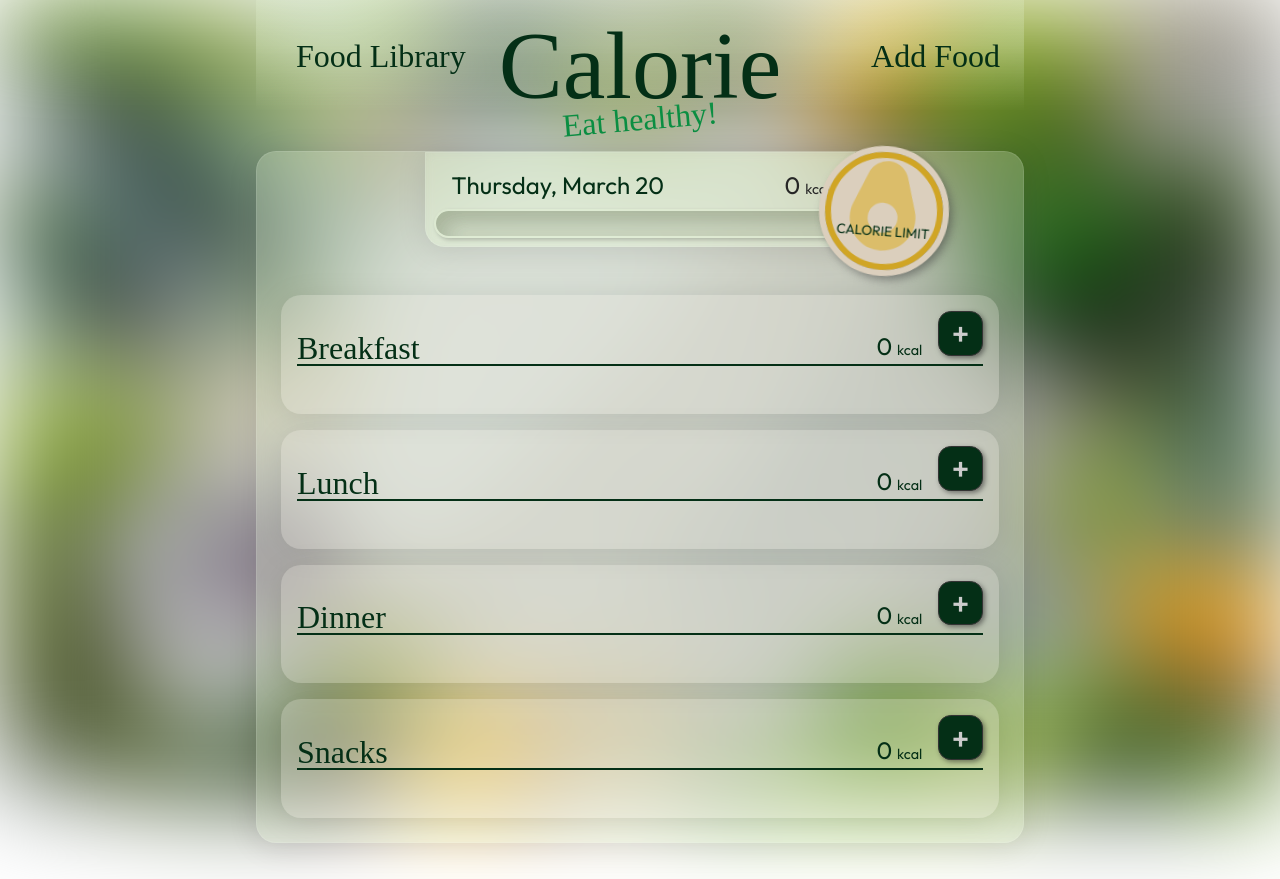
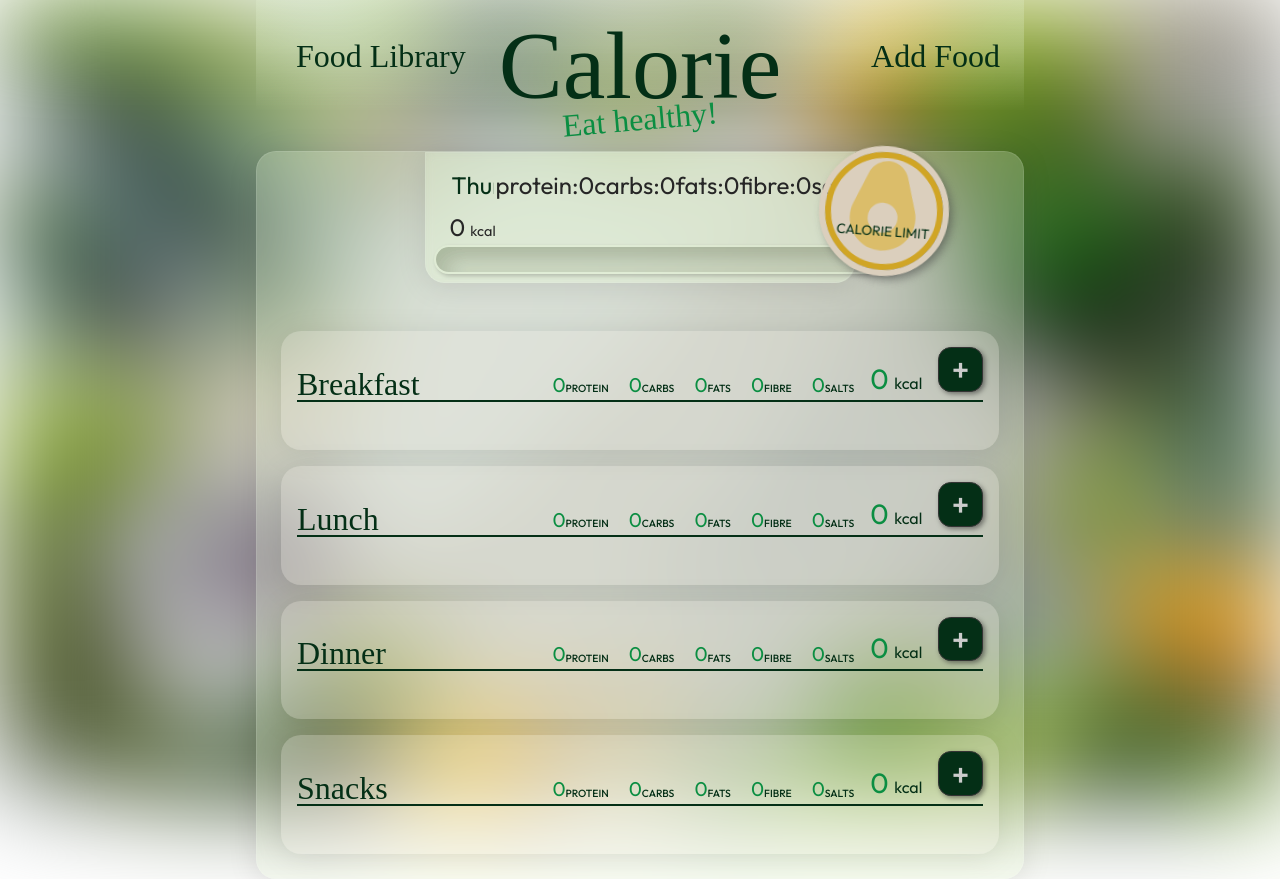
Before and after one commit to ibsuga/calorie, a React (Vite) app: page / in a window 1280 px wide. Before the commit the page ends 843 px from the top, so only its background shows below. Built offline with nearby package versions, Linux system fonts and the light colour scheme; a web font is replaced by a local one.

Commit message:
Adds macronutrient counts in menu bar and meal display

```diff
--- a/src/components/DayContent/DayContent.tsx
+++ b/src/components/DayContent/DayContent.tsx
@@ -3,7 +3,7 @@ import CalorieBar from './CalorieBar/CalorieBar';
 import { PiCards } from "react-icons/pi";
 import { IoIosList } from "react-icons/io";
 import MealDisplay from './MealDisplay/MealDisplay';
-import { useContext, useMemo, useState } from 'react';
+import { useCallback, useContext, useMemo, useState } from 'react';
 import useFoodStore, { foodType, ingredientType, mealType } from '../../store/FoodStore';
 import { DateContext } from '../../App';
 import MenuBar from '../MenuBar/MenuBar';
@@ -11,10 +11,25 @@ import MenuBar from '../MenuBar/MenuBar';
 import { PiAvocadoFill } from "react-icons/pi";
 
 
+export type mealsMacrosTotalsType = {
+    "protein": number[],
+    "carbohidrates": number[],
+    "fats": number[],
+    "fibre": number[],
+    "salts": number[],
+}
+
+export type dayTotalMacrosType = {
+    "protein": number,
+    "carbohidrates": number,
+    "fats": number,
+    "fibre": number,
+    "salts": number,
+}
+
 function DayContent(props: {
     setDateId: (id: string) => void
 }) {
-
     const [isListView, setIsListView] = useState(false);
 
     const food = useFoodStore((state) => state.food);
@@ -23,20 +38,17 @@ function DayContent(props: {
     const updateCalorieLimit = useFoodStore((state) => state.updateCalorieLimit)
     const dateId = useContext(DateContext);
 
-
-    // meal calories stores in an array the sum of each meal's calories Ex. [200, 300, 100, 200]
-    // these are ordered by default meal order (breakfast, lunch, dinner, snacks)
-    const meal_calories = useMemo(() => {
+    const getMealsStatTotals = useCallback((stat: keyof foodType) => {
         if (dateId && history[dateId]) {
             // Object.keys() builds an array of strings consisting of the keys of the passed object. (["breakfast", "lunch", "dinner", "snacks"])
             const day_meals: mealType[] = Object.keys(history[dateId]) as mealType[];
-            // Create an array with the sum of each meal's calories.
+            // Create an array with the sum of each meal's stats.
             return day_meals.map((meal: mealType) => {
-                // Iterate through each ingredient, to get a total sum of calories for the meal.
+                // Iterate through each ingredient, to get a total sum of stat value for the meal.
                 return history[dateId][meal].reduce((prev: number, current: ingredientType) => {
                     var current_food = food.find((f: foodType) => f.id == current.food);
                     if (current_food) {
-                        return prev + (current_food.calories * (current.grams) / 100) // Epic calculation that can't be wrong
+                        return prev + (Number(current_food[stat]) * (current.grams) / 100) // Epic calculation that can't be wrong
                     } else {
                         return prev;
                     }
@@ -45,17 +57,46 @@ function DayContent(props: {
         } else {
             return [0, 0, 0, 0]
         }
-    }, [history, dateId])
+    }, [dateId, history])
+
+    // meal stats stores in an array the sum of each meal's stats Ex. [200, 300, 100, 200]
+    // these are ordered by default meal order (breakfast, lunch, dinner, snacks)
+    const meals_calorie_totals = useMemo(() => { return getMealsStatTotals('calories') }, [history, dateId]);
+
+    const meals_macros_totals = useMemo(() => {
+        return {
+            "protein": getMealsStatTotals('protein'),
+            "carbohidrates": getMealsStatTotals('carbohidrates'),
+            "fats": getMealsStatTotals('fats'),
+            "fibre": getMealsStatTotals('fibre'),
+            "salts": getMealsStatTotals('salts'),
+        }
+    }, [dateId, history]);
 
     // With a reducer, sum up all calories stored in meal_calories array. :D
-    const total_calories = meal_calories.reduce((prev: number, current: number) => prev + current, 0)
+    const day_total_calories = useMemo(() => meals_calorie_totals.reduce((prev: number, current: number) => prev + current, 0), [meals_calorie_totals]);
 
+    const day_total_macros = useMemo(() => {
+        return {
+            "protein": meals_macros_totals.protein.reduce((prev: number, current: number) => prev + current, 0),
+            "carbohidrates": meals_macros_totals.carbohidrates.reduce((prev: number, current: number) => prev + current, 0),
+            "fats": meals_macros_totals.fats.reduce((prev: number, current: number) => prev + current, 0),
+            "fibre": meals_macros_totals.fibre.reduce((prev: number, current: number) => prev + current, 0),
+            "salts": meals_macros_totals.salts.reduce((prev: number, current: number) => prev + current, 0),
+        }
+    }, [meals_macros_totals]);
 
     return (
         <div className="DayContent">
 
             <div className="DayContent-header">
-                <MenuBar setDateId={props.setDateId} mealCalories={meal_calories} totalCalories={total_calories} calorieLimit={calorieLimit} />
+
+                <MenuBar
+                    setDateId={props.setDateId}
+                    mealCalories={meals_calorie_totals}
+                    dayTotalCalories={day_total_calories}
+                    dayTotalMacros={day_total_macros}
+                    calorieLimit={calorieLimit} />
 
                 <div className="max-calories">
                     <input type="tel" value={calorieLimit} onChange={(e) => updateCalorieLimit(Number(e.target.value))} />
@@ -63,36 +104,39 @@ function DayContent(props: {
                     <PiAvocadoFill />
                     <div className="decoration" />
                 </div>
+
             </div>
-
-            {/* <div className="filter-bar"> */}
-
-            {/* <div className="filter-meals">
-                    <button>Breakfast</button>
-                    <button>Lunch</button>
-                    <button>Dinner</button>
-                    <button>Snacks</button>
-                    <button>All</button>
-                </div> */}
-
-            {/* <div className="view-mode">
-                    <button onClick={() => setIsListView(false)}> <PiCards /> </button>
-                    <button onClick={() => setIsListView(true)}><IoIosList /> </button>
-                </div> */}
-
-            {/* </div> */}
-
-
 
             <div className="food-display">
 
-                <MealDisplay meal="breakfast" calorieCount={meal_calories[0]} isListView={isListView} />
-
-                <MealDisplay meal="lunch" calorieCount={meal_calories[1]} isListView={isListView} />
-
-                <MealDisplay meal="dinner" calorieCount={meal_calories[2]} isListView={isListView} />
-
-                <MealDisplay meal="snacks" calorieCount={meal_calories[3]} isListView={isListView} />
+                <MealDisplay
+                    meal="breakfast"
+                    mealIndex={0}
+                    calorieCount={meals_calorie_totals}
+                    mealsMacrosCount={meals_macros_totals}
+                    isListView={isListView}
+                />
+                <MealDisplay
+                    meal="lunch"
+                    mealIndex={1}
+                    calorieCount={meals_calorie_totals}
+                    mealsMacrosCount={meals_macros_totals}
+                    isListView={isListView}
+                />
+                <MealDisplay
+                    meal="dinner"
+                    mealIndex={2}
+                    calorieCount={meals_calorie_totals}
+                    mealsMacrosCount={meals_macros_totals}
+                    isListView={isListView}
+                />
+                <MealDisplay
+                    meal="snacks"
+                    mealIndex={3}
+                    calorieCount={meals_calorie_totals}
+                    mealsMacrosCount={meals_macros_totals}
+                    isListView={isListView}
+                />
 
             </div>
         </div >
--- a/src/components/DayContent/MealDisplay/MealDisplay.css
+++ b/src/components/DayContent/MealDisplay/MealDisplay.css
@@ -16,7 +16,7 @@
 
     .header {
         display: grid;
-        grid-template-columns: auto min-content min-content;
+        grid-template-columns: auto min-content min-content min-content;
         gap: 1em;
         align-items: end;
         color: var(--default-color);
@@ -33,14 +33,37 @@
             gap: 0.25em;
 
             .value {
-                font-size: 1.5em;
+                font-size: 1.75em;
                 margin-right: 0.2em;
                 align-items: end;
+                color: var(--accent-color);
             }
 
             :last-child {
                 font-weight: 400;
-                font-size: 0.9em;
+                font-size: 1em;
+            }
+        }
+
+        .macros-count {
+            display: flex;
+            align-items: end;
+
+            span:nth-child(odd) {
+                margin-left: 1em;
+                font-size: 1.25em;
+                color: var(--accent-color);
+            }
+
+            span:last-child {
+                margin-left: unset;
+            }
+
+            span:nth-child(even) {
+                text-transform: uppercase;
+                font-size: 0.65em;
+                font-weight: 500;
+                margin-bottom: 3px;
             }
         }
     }
--- a/src/components/DayContent/MealDisplay/MealDisplay.tsx
+++ b/src/components/DayContent/MealDisplay/MealDisplay.tsx
@@ -6,13 +6,16 @@ import { DateContext } from "../../../App";
 import { useContext, useMemo } from "react";
 import { mealType } from "../../../store/FoodStore";
 import FoodCard from "../FoodCard/FoodCard";
+import { dayTotalMacrosType, mealsMacrosTotalsType } from '../DayContent';
 
 
 
 function MealDisplay(props: {
     meal: mealType,
+    mealIndex: number,
     isListView: boolean,
-    calorieCount: number,
+    calorieCount: number[],
+    mealsMacrosCount: mealsMacrosTotalsType,
 }) {
     const history = useFoodStore((state) => state.history)
     const dateId = useContext(DateContext);
@@ -39,16 +42,31 @@ function MealDisplay(props: {
             <div className='header'>
                 <span className='title'>{props.meal}</span>
 
+                <div className="macros-count">
+                    <span>{props.mealsMacrosCount.protein[props.mealIndex]}</span>
+                    <span>protein</span>
+
+                    <span>{props.mealsMacrosCount.carbohidrates[props.mealIndex]}</span>
+                    <span>carbs</span>
+
+                    <span>{props.mealsMacrosCount.fats[props.mealIndex]}</span>
+                    <span>fats</span>
+
+                    <span>{props.mealsMacrosCount.fibre[props.mealIndex]}</span>
+                    <span>fibre</span>
+
+                    <span>{props.mealsMacrosCount.salts[props.mealIndex]}</span>
+                    <span>salts</span>
+
+                </div>
+
                 <div className='calorie-count'>
-                    <span className='value'>{props.calorieCount}</span>
+                    <span className='value'>{props.calorieCount[props.mealIndex]}</span>
                     <span>kcal</span>
                 </div>
 
                 <AddFoodDialog meal={props.meal} />
             </div>
-
-
-
 
             <div className='food'>
                 {food_list}
--- a/src/components/MenuBar/MenuBar.tsx
+++ b/src/components/MenuBar/MenuBar.tsx
@@ -5,12 +5,14 @@ import { Nullable } from 'primereact/ts-helpers';
 
 import { getIdFromDate } from '../../store/FoodStore';
 import CalorieBar from '../DayContent/CalorieBar/CalorieBar';
+import { dayTotalMacrosType } from '../DayContent/DayContent';
 
 
 function MenuBar(props: {
     setDateId: (id: string) => void,
     mealCalories: number[],
-    totalCalories: number,
+    dayTotalCalories: number,
+    dayTotalMacros: dayTotalMacrosType,
     calorieLimit: number,
 }) {
     const [date, setDate] = useState<Nullable<Date>>(new Date());
@@ -32,7 +34,18 @@ function MenuBar(props: {
                     onChange={(e) => handleDateChange(e.value)}
                     dateFormat='DD, MM d'
                 />
-                <span>{props.totalCalories} <span className="label">kcal</span></span>
+
+                {/* TO DO */}
+                <div className='macros'>
+                    <span>protein:{props.dayTotalMacros.protein}</span>
+                    <span>carbs:{props.dayTotalMacros.carbohidrates}</span>
+                    <span>fats:{props.dayTotalMacros.fats}</span>
+                    <span>fibre:{props.dayTotalMacros.fibre}</span>
+                    <span>salts:{props.dayTotalMacros.salts}</span>
+                </div>
+
+
+                <span>{props.dayTotalCalories} <span className="label">kcal</span></span>
             </div>
 
             <CalorieBar
```
Also changed, not shown: src/components/DayContent/FoodCard/FoodCard.tsx (+10 -5 lines).
